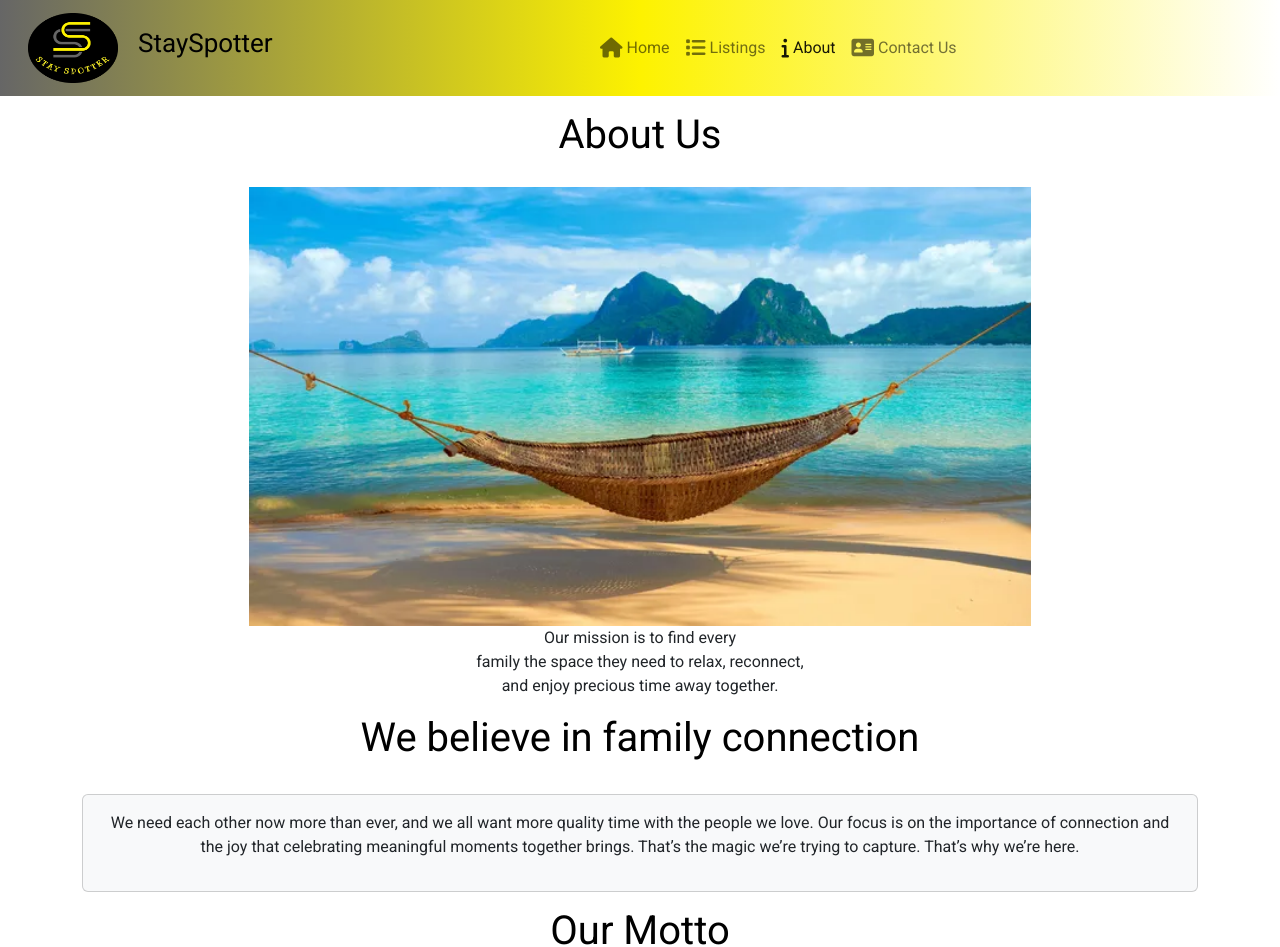
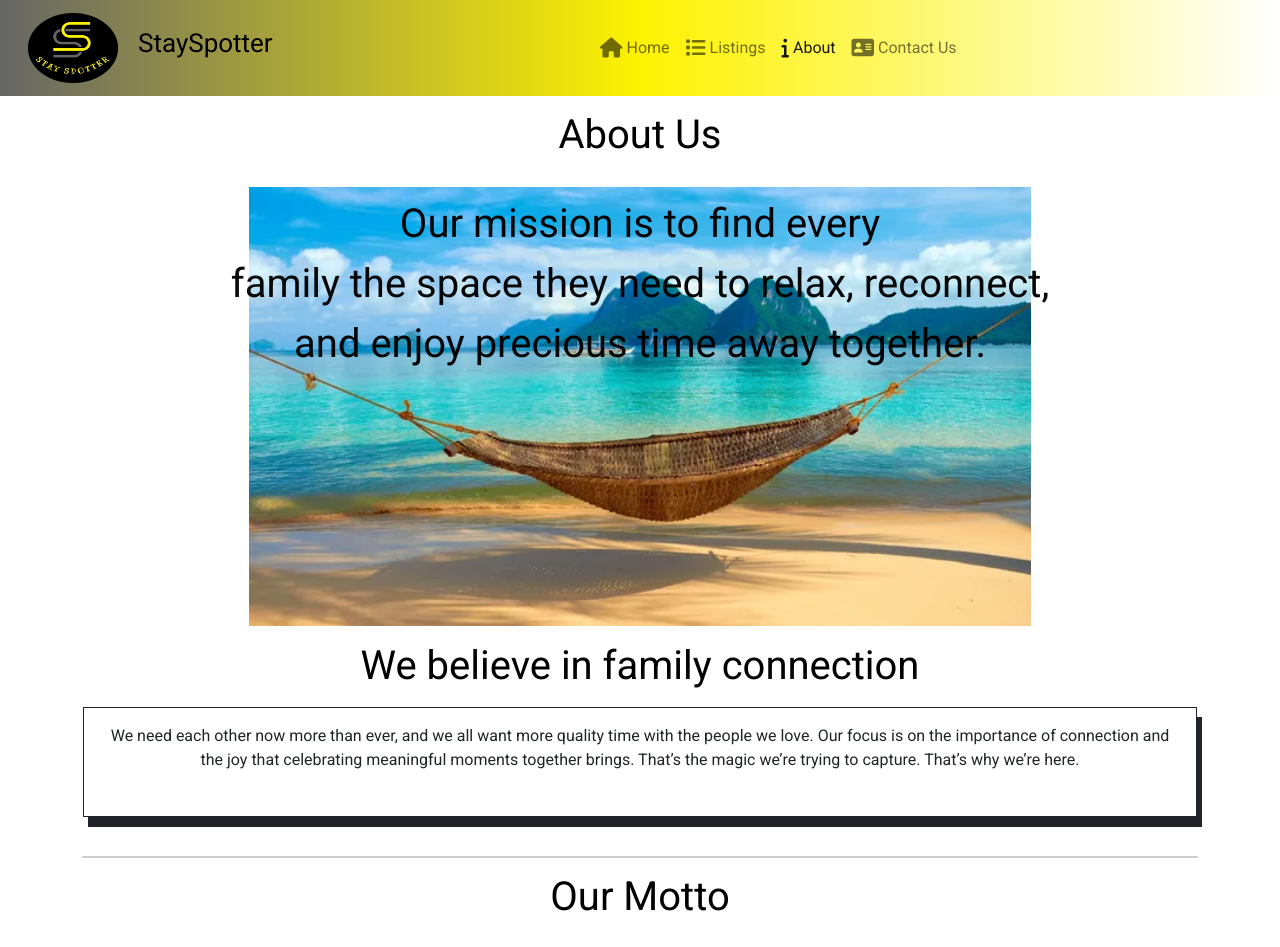
Before and after one commit to wntrch/Stay-Spotter-React-Project, a React (Create React App) app: page /about in a window 1280 px wide. Shown: the top 947 px of the page. Built offline with nearby package versions, Linux system fonts and the light colour scheme.

Commit message:
updated CSS for about and contact pages

```diff
--- a/src/App.css
+++ b/src/App.css
@@ -257,17 +257,48 @@ h4 {
   padding-top: 20px;
   position: relative;
 }
+.Believe {
+  margin-top: -190px;
+}
 
-
+.Contentp{
+  width: 100%;
+  position: relative;
+  top: -60%;
+  color: rgba(1, 1, 1, 0.972);
+  font-size: 40px;
+  margin-top: 10px;
+}
 
 .Contentps{
   position: relative;
   top: -30%;
   color: white;
   font-size: 60px;
+}
+.Contentpg {
+  margin-top: -150px;
+  margin-bottom: 40px;
+  border: 1px solid;
+  padding: 10px;
+  box-shadow: 5px 10px;
+}
 
-  }
 
+.forms {
+    border: 2px solid black;
+    padding: 25px;
+    background: url("assets/img/sundowntrees.png");
+    background-repeat: no-repeat;
+    background-size: 100%;
+    background-position: center;
+}
+Label{
+  color: white;
+ }
+.form-control{
+ opacity: 0.5;
+}
 
 .Text {
   margin-top: 15px;
```
